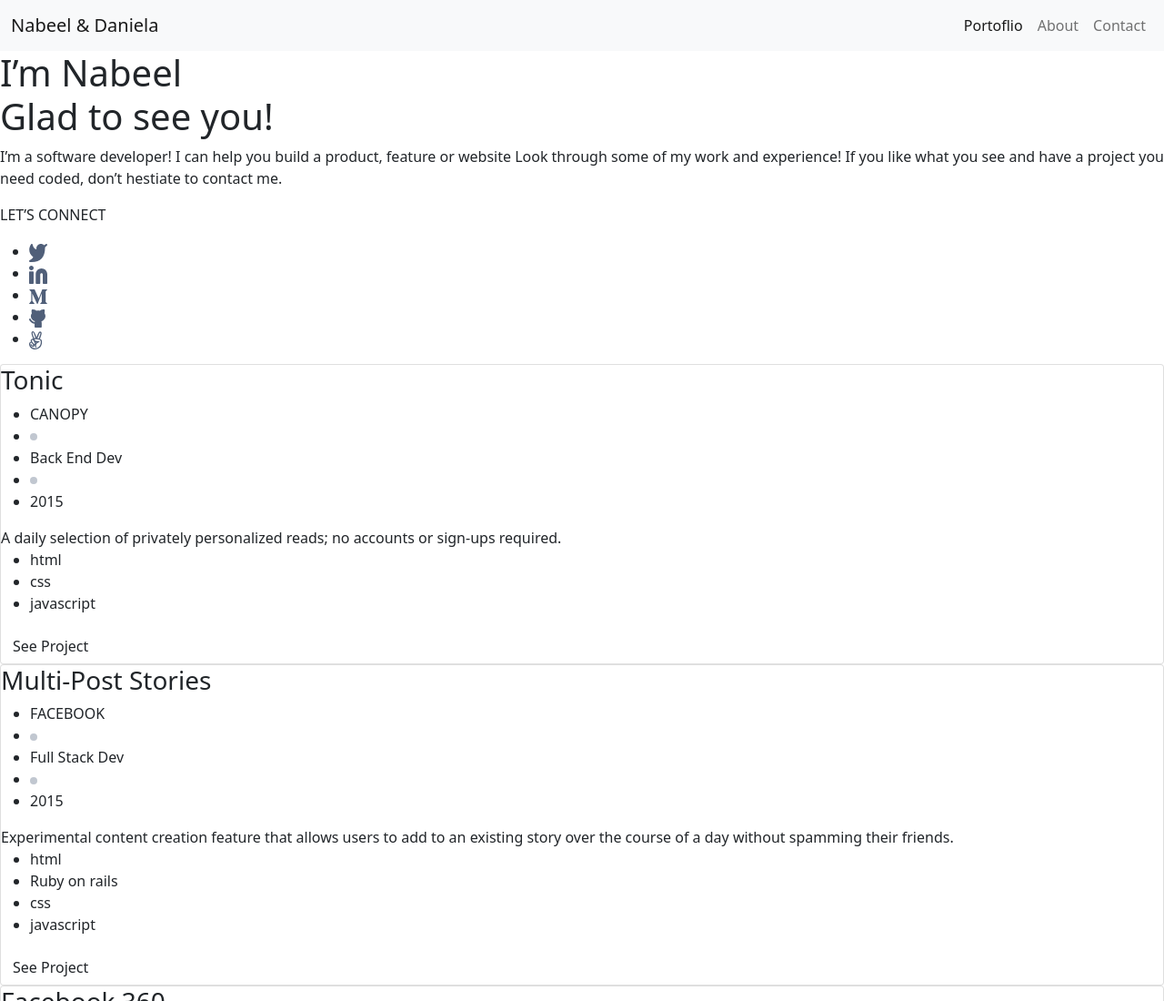
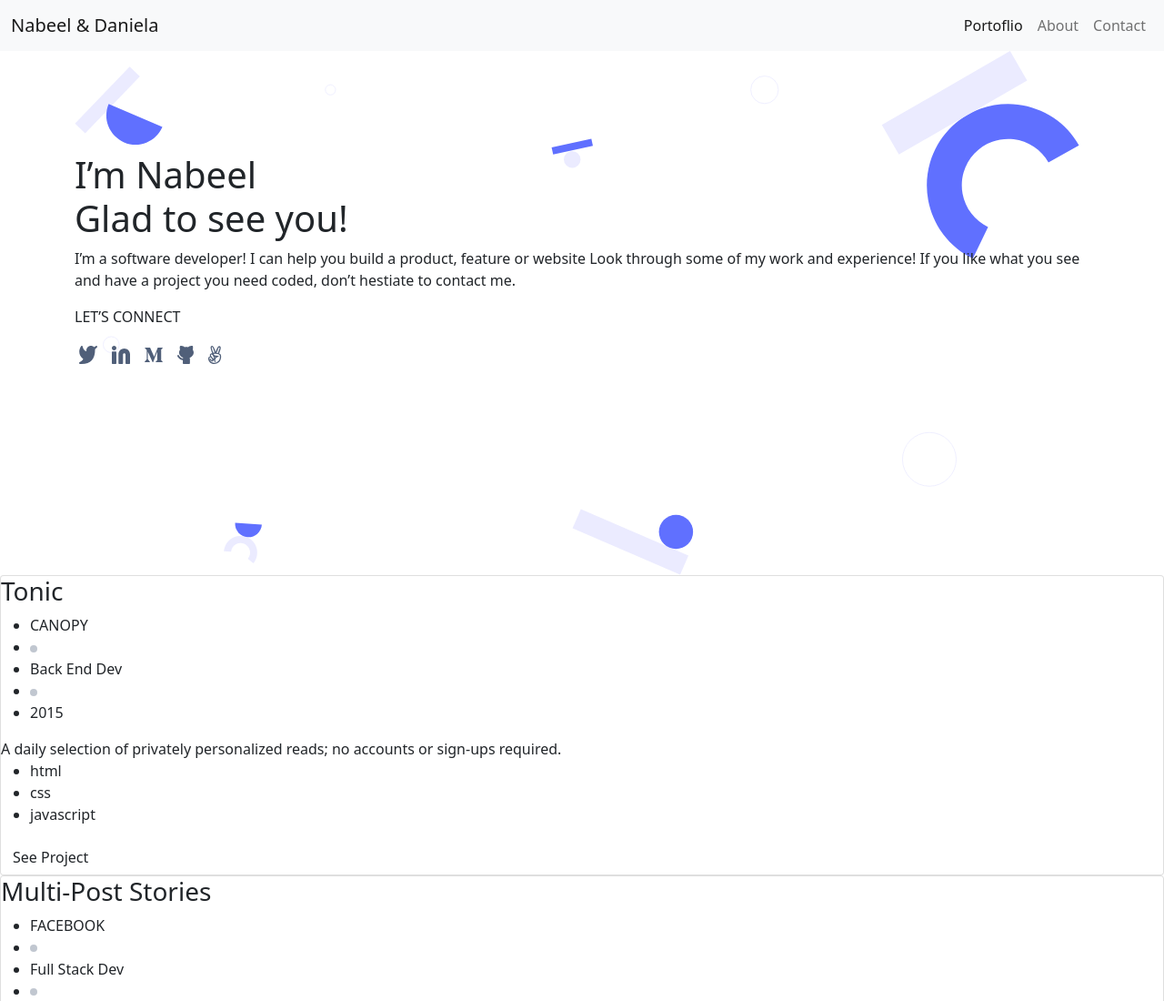
Before and after one commit to danielamoreno699/Bootstrap-project, a plain HTML site: page index.html in a window 1280 px wide. Shown: the top 1100 px of the page at 91% size. Drawn offline with nearby package versions, Linux system fonts and the light colour scheme.

Commit message:
Create intro section with Bootstrap

```diff
--- a/index.html
+++ b/index.html
@@ -12,6 +12,7 @@
       href="https://cdn.jsdelivr.net/npm/bootstrap@5.0.1/dist/css/bootstrap.min.css"
       rel="stylesheet"
     />
+    <link rel="stylesheet" href="styles.css">
     <script
       src="https://cdn.jsdelivr.net/npm/@popperjs/core@2.9.2/dist/umd/popper.min.js"
       integrity="sha384-IQsoLXl5PILFhosVNubq5LC7Qb9DXgDA9i+tQ8Zj3iwWAwPtgFTxbJ8NT4GN1R8p"
@@ -54,8 +55,16 @@
         </div>
       </nav>
     </header>
+
+
     <section class="headerBg">
-      <div class="intro">
+      <div class="container  intro">
+
+        <div class="col">
+          <div class="row ">
+            <img src="./Assets/images/desktop_Header_Bg.svg" alt="">
+
+            <div class="content-text mt-5">
             <h1 class="title">
               I’m Nabeel <br />
               Glad to see you!
@@ -68,7 +77,7 @@
         </p>
         <p class="connectTitle">LET’S CONNECT</p>
         <div class="connectBox">
-          <ul class="smm-icons">
+          <ul class="smm-icons d-flex gap-3 ">
             <li>
               <a href="www.twitter.com">
                 <img
@@ -104,8 +113,14 @@
             </li>
           </ul>
         </div>
+
+        </div>
+          </div>
+
         </div>
   </section>
+
+    <!--cards-->
     <section class="worksCards">
       <div class="card" id="card1">
         <div class="portfolioPic portfolioPic1"></div>
--- /dev/null
+++ b/styles.css
@@ -0,0 +1,9 @@
+
+.mt-5{
+    margin-top: -29rem!important;;
+}
+
+.smm-icons{
+    list-style-type: none;
+    margin-left: -27px;
+}
```
Lines whose indentation alone changed are shown as unchanged.
